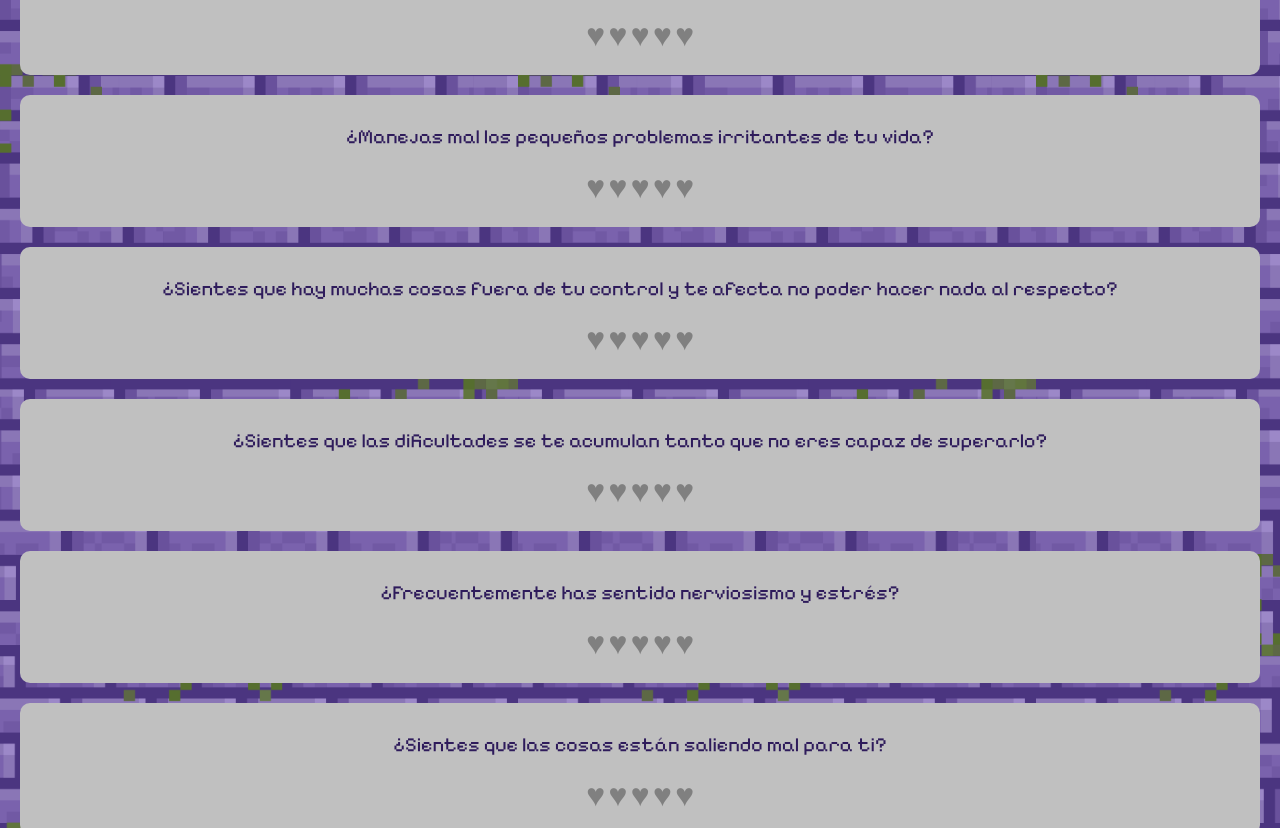
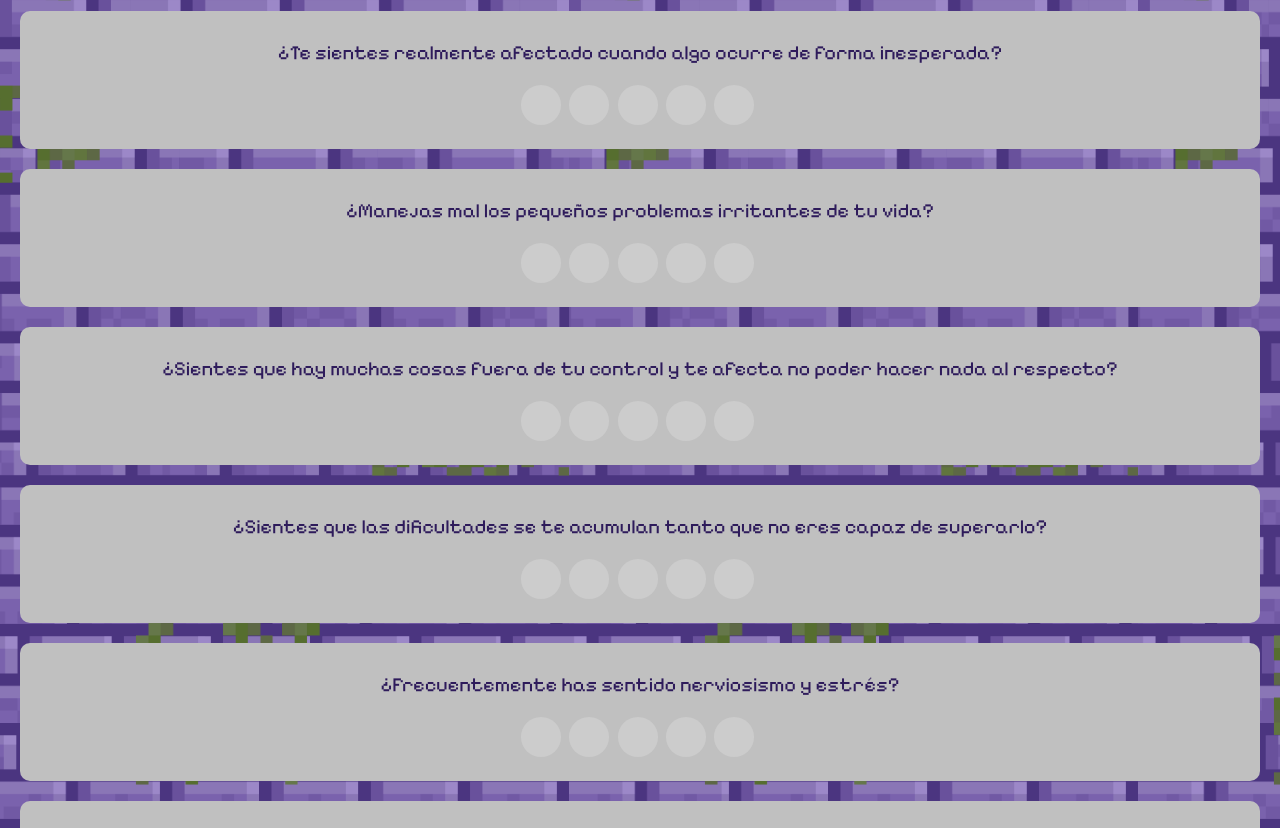
Before and after one commit to danxchemical/MIND-PULSE, a plain HTML site: page index.html in a window 1280 px wide. Shown: the part 157-985 px from the top of the page. Drawn offline with Linux system fonts and the light colour scheme.

Commit message:
Update index.html

```diff
--- a/index.html
+++ b/index.html
@@ -9,20 +9,41 @@
     <link rel="preconnect" href="https://fonts.gstatic.com" crossorigin>
     <link href="https://fonts.googleapis.com/css2?family=Pixelify+Sans:wght@400..700&display=swap" rel="stylesheet">
 </head>
+
+<style>
+            .rating .heart {
+            width: 40px;
+            height: 40px;
+            border-radius: 50%;
+            background-color: #ccc; /* Color gris para los círculos */
+            display: inline-block;
+            cursor: pointer;
+            margin-right: 5px;
+            transition: background-color 0.3s;
+        }
+
+        .rating .heart:hover,
+        .rating .heart.selected {
+            background-color: #ff6f61; /* Color para círculos seleccionados */
+        }
+</style>
+
 <body>
 
     <h2>Test</h2>
+
+    <p>El siguiente test emocional nos ayudará a conocerte mejor, teniendo  en cuenta que muy a la izquierda es estar en desacuerdo con la pregunta y más a la derecha es estar de acuerdo con la pregunta.</p>
 
     <div class="question-container">
         <center
         <div class="question">
             <p class="form-group">¿Te sientes realmente afectado cuando algo ocurre de forma inesperada?</p>
             <div class="rating" data-question="5">
-                <span class="heart" data-value="1">&#9829;</span>
-                <span class="heart" data-value="2">&#9829;</span>
-                <span class="heart" data-value="3">&#9829;</span>
-                <span class="heart" data-value="4">&#9829;</span>
-                <span class="heart" data-value="5">&#9829;</span>
+                <span class="heart" data-value="1"></span>
+                <span class="heart" data-value="2"></span>
+                <span class="heart" data-value="3"></span>
+                <span class="heart" data-value="4"></span>
+                <span class="heart" data-value="5"></span>
             </div>
         </div>
     </div>
@@ -32,11 +53,11 @@
         <div class="question">
             <p class="form-group">¿Manejas mal los pequeños problemas irritantes de tu vida?</p>
             <div class="rating" data-question="6">
-                <span class="heart" data-value="1">&#9829;</span>
-                <span class="heart" data-value="2">&#9829;</span>
-                <span class="heart" data-value="3">&#9829;</span>
-                <span class="heart" data-value="4">&#9829;</span>
-                <span class="heart" data-value="5">&#9829;</span>
+                <span class="heart" data-value="1"></span>
+                <span class="heart" data-value="2"></span>
+                <span class="heart" data-value="3"></span>
+                <span class="heart" data-value="4"></span>
+                <span class="heart" data-value="5"></span>
             </div>
         </div>
     </div>
@@ -46,11 +67,11 @@
         <div class="question">
             <p class="form-group">¿Sientes que hay muchas cosas fuera de tu control y te afecta no poder hacer nada al respecto?</p>
             <div class="rating" data-question="7">
-                <span class="heart" data-value="1">&#9829;</span>
-                <span class="heart" data-value="2">&#9829;</span>
-                <span class="heart" data-value="3">&#9829;</span>
-                <span class="heart" data-value="4">&#9829;</span>
-                <span class="heart" data-value="5">&#9829;</span>
+                <span class="heart" data-value="1"></span>
+                <span class="heart" data-value="2"></span>
+                <span class="heart" data-value="3"></span>
+                <span class="heart" data-value="4"></span>
+                <span class="heart" data-value="5"></span>
             </div>
         </div>
     </div>
@@ -60,11 +81,11 @@
         <div class="question">
             <p class="form-group">¿Sientes que las dificultades se te acumulan tanto que no eres capaz de superarlo?</p>
             <div class="rating" data-question="8">
-                <span class="heart" data-value="1">&#9829;</span>
-                <span class="heart" data-value="2">&#9829;</span>
-                <span class="heart" data-value="3">&#9829;</span>
-                <span class="heart" data-value="4">&#9829;</span>
-                <span class="heart" data-value="5">&#9829;</span>
+                <span class="heart" data-value="1"></span>
+                <span class="heart" data-value="2"></span>
+                <span class="heart" data-value="3"></span>
+                <span class="heart" data-value="4"></span>
+                <span class="heart" data-value="5"></span>
             </div>
         </div>
     </div>
@@ -74,11 +95,11 @@
         <div class="question">
             <p class="form-group">¿Frecuentemente has sentido nerviosismo y estrés?</p>
             <div class="rating" data-question="9">
-                <span class="heart" data-value="1">&#9829;</span>
-                <span class="heart" data-value="2">&#9829;</span>
-                <span class="heart" data-value="3">&#9829;</span>
-                <span class="heart" data-value="4">&#9829;</span>
-                <span class="heart" data-value="5">&#9829;</span>
+                <span class="heart" data-value="1"></span>
+                <span class="heart" data-value="2"></span>
+                <span class="heart" data-value="3"></span>
+                <span class="heart" data-value="4"></span>
+                <span class="heart" data-value="5"></span>
             </div>
         </div>
     </div>
@@ -88,15 +109,14 @@
         <div class="question">
             <p class="form-group">¿Sientes que las cosas están saliendo mal para ti?</p>
             <div class="rating" data-question="10">
-                <span class="heart" data-value="1">&#9829;</span>
-                <span class="heart" data-value="2">&#9829;</span>
-                <span class="heart" data-value="3">&#9829;</span>
-                <span class="heart" data-value="4">&#9829;</span>
-                <span class="heart" data-value="5">&#9829;</span>
+                <span class="heart" data-value="1"></span>
+                <span class="heart" data-value="2"></span>
+                <span class="heart" data-value="3"></span>
+                <span class="heart" data-value="4"></span>
+                <span class="heart" data-value="5"></span>
             </div>
         </div>
     </div>
-
 <center>
     <button onclick="calculateResults()">Ver Resultados</button>
 </center>
```
